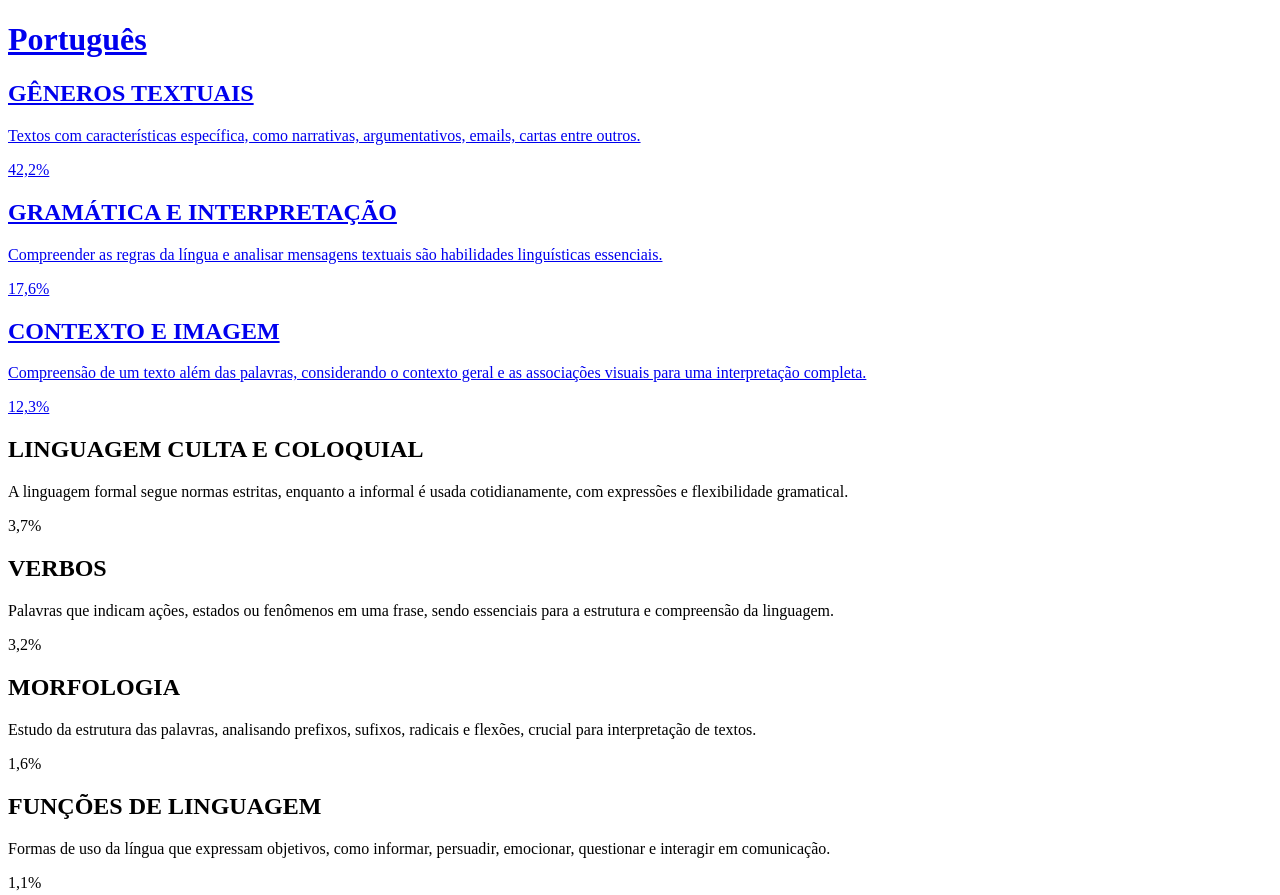
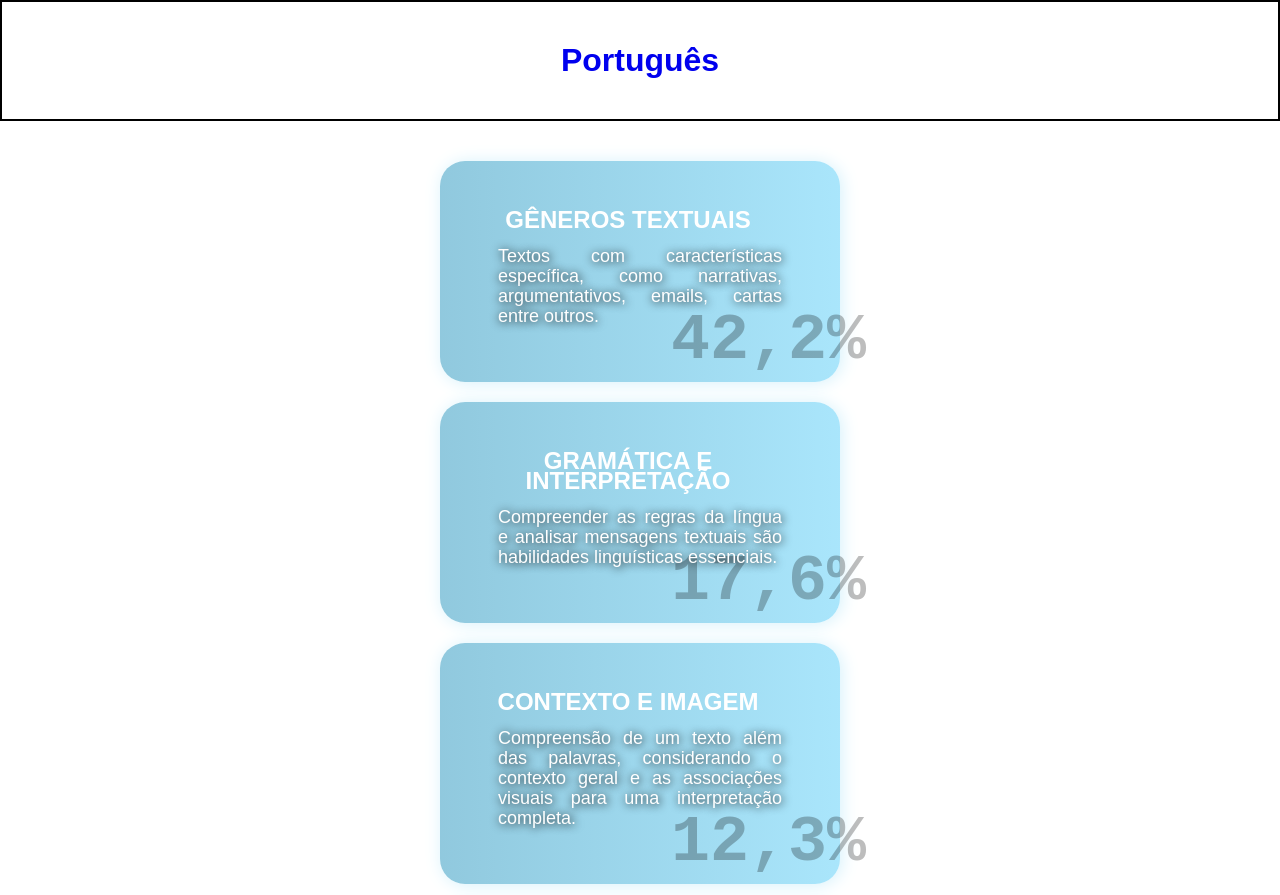
Before and after one commit to aloeneves/projetonenem, a plain HTML site: page Páginas Secundárias/linguagens/portugues.html in a window 1280 px wide. Shown: the top 895 px of the page. Drawn offline with Linux system fonts and the light colour scheme; the site is published under a folder, as on GitHub Pages, so addresses that start at the root find nothing.

Commit message:
Correções

```diff
--- a/Páginas Secundárias/linguagens/portugues.html
+++ b/Páginas Secundárias/linguagens/portugues.html
@@ -4,11 +4,11 @@
     <meta charset="UTF-8">
     <meta name="viewport" content="width=device-width, initial-scale=1.0">
     <title>Português</title>
-    <link rel="stylesheet" href="/styles/paginas_secundarias.css">
+    <link rel="stylesheet" href="../paginas_secundarias.css">
 </head>
 <body>
     <header>
-        <a href="/Páginas Secundárias/linguagensecod.html">
+        <a href="../linguagensecod.html">
             <h1>Português</h1>
         </a>
     </header>
@@ -20,14 +20,14 @@
 
 
                 <div class="card" id="port">
-                    <a href="https://www.serebii.net/pokedex-rs/019.shtml">
+                    <a href="#">
                         <h1 class="disciplina">GÊNEROS TEXTUAIS</h1>
                         <p class="descricao">Textos com características específica, como narrativas, argumentativos, emails, cartas entre outros. </P>
                         <P class="percentual">42,2%</p>
                     </a>
                 </div>
                 <div class="card" id="port">
-                    <a href="https://www.youtube.com/watch?v=EEStcIe8rAM">
+                    <a href="#">
                         <h1 class="disciplina">GRAMÁTICA E INTERPRETAÇÃO</h1>
                         <p class="descricao">Compreender as regras da língua e analisar mensagens textuais são habilidades linguísticas essenciais.</P>
                         <P class="percentual">17,6%</p>
--- a/Páginas Secundárias/paginas_secundarias.css
+++ b/Páginas Secundárias/paginas_secundarias.css
@@ -39,7 +39,7 @@ footer {
     text-align: center;
     margin-left: 0px;
     margin-right: 0px;
-    margin-top: 200px;
+    margin-top: 433px;
 }
 /* ================CARDS INDIVIDUAIS================================= */
     /* Card Geral */
@@ -173,13 +173,15 @@ h1.disciplina {
     color: white;
     font-family: sans-serif;
     padding: 0px;
-    margin: -11px;
+    text-align: center;
     padding-top: 9px;
-    padding-left: 42px;}
+    padding-left: 42px;
+    transform: translateX(-33px);}
 
 p.descricao {
     font-family: sans-serif;
     color: white;
+    font-size: 18px;
 
     text-shadow: 1px 1px 10px black;
 
```
Also changed, not shown: Páginas Secundárias/linguagens/Artes.html (+2 -2 lines), Páginas Secundárias/linguagens/Espanhol.html (+2 -2 lines), Páginas Secundárias/linguagens/inglês.html (+2 -2 lines), Páginas Secundárias/linguagens/literatura.html (+3 -3 lines), Páginas Secundárias/linguagensecod.html (+5 -5 lines).
